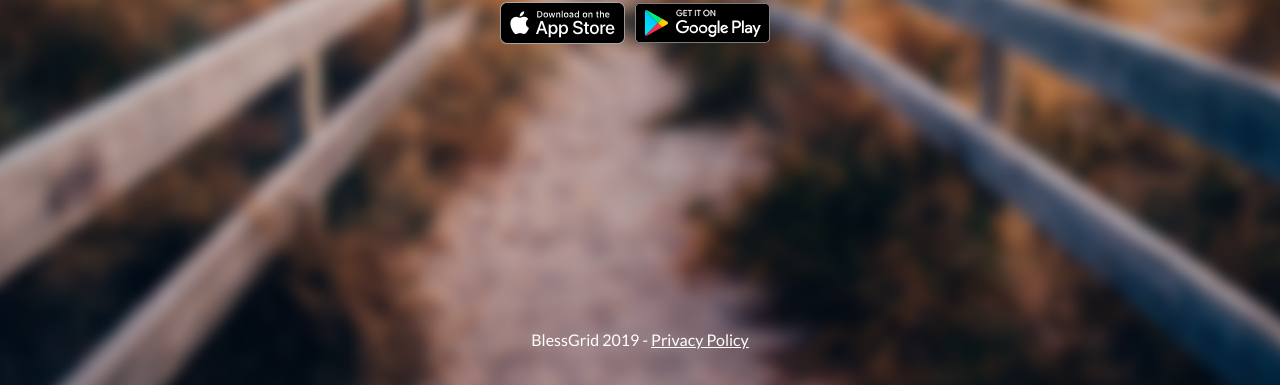
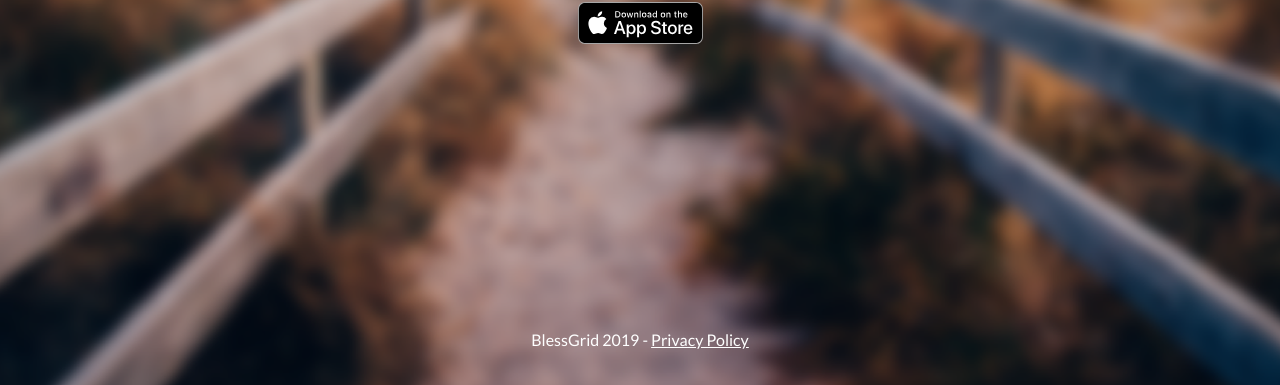
Before and after one commit to jonstuebe/blessgrid.com, a plain HTML site: page index.html in a window 1280 px wide. Shown: the part 415-800 px from the top of the page. Drawn offline with Linux system fonts and the light colour scheme.

Commit message:
hid play store icon

```diff
--- a/index.html
+++ b/index.html
@@ -42,7 +42,7 @@
       <h1 class="logotype"><strong>Bless</strong>Grid</h1>
       <section class="stores">
         <a href="#"><img width="125" src="/images/app-store.svg"/></a>
-        <a href="#"><img width="155" src="/images/play-store.svg"/></a>
+        <!-- <a href="#"><img width="155" src="/images/play-store.svg"/></a> -->
       </section>
       <footer>
         <p>BlessGrid 2019 - <a href="/privacy-policy">Privacy Policy</a></p>
```
